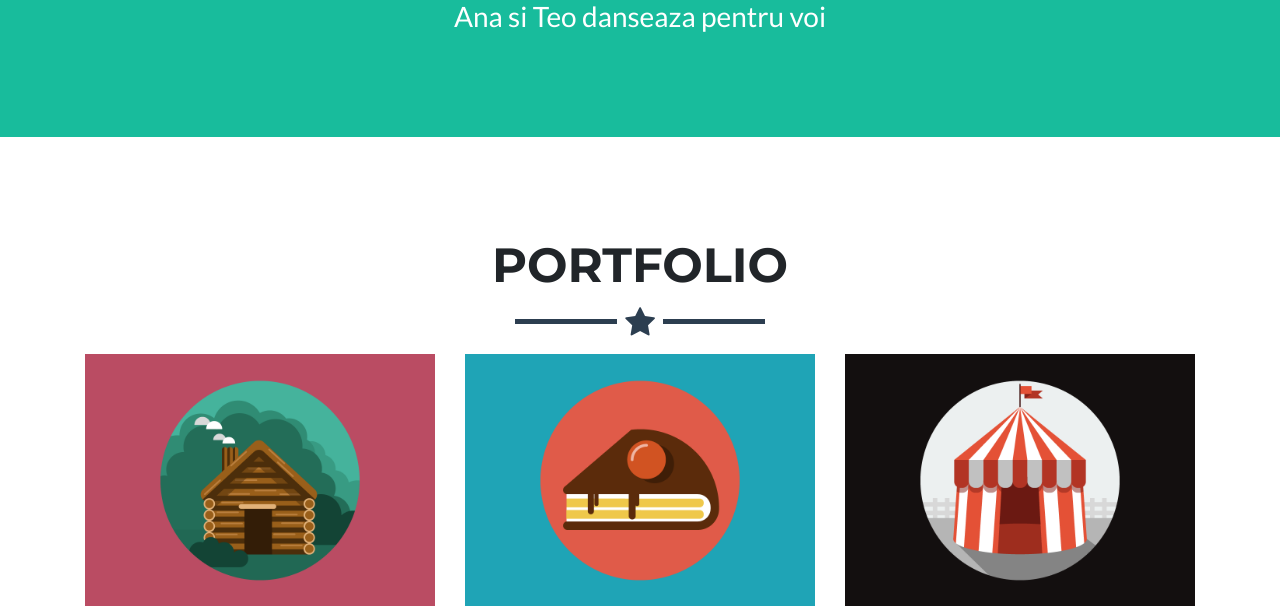
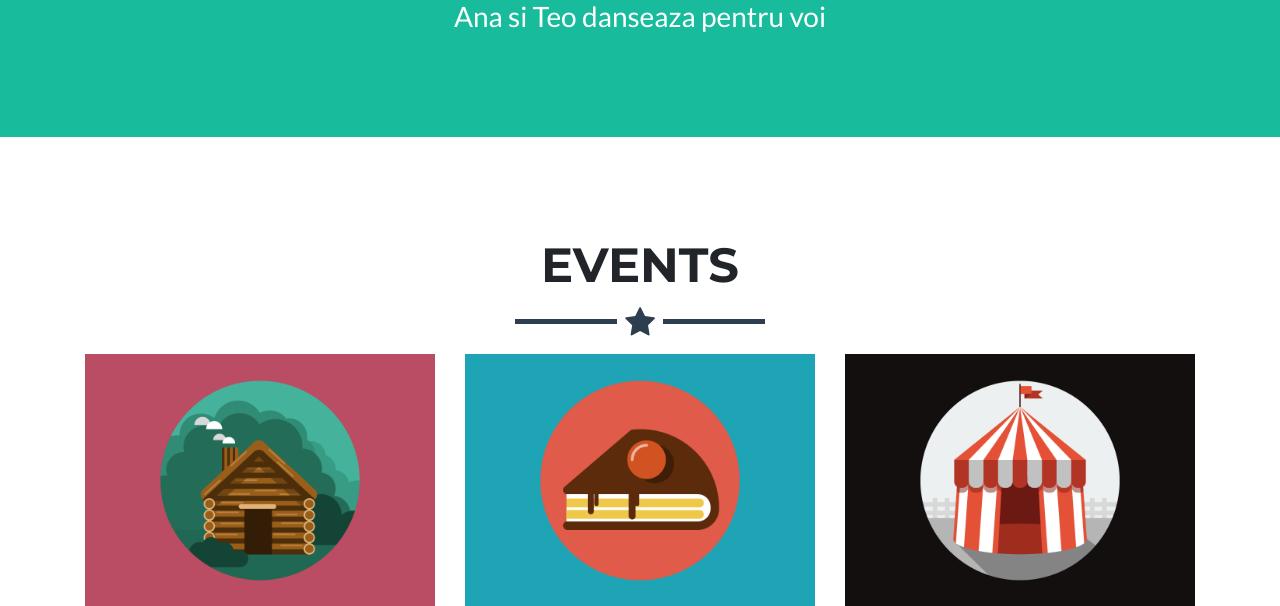
Before and after one commit to BarenSindToll/ProjectVolundeer, a Python web app: template design/templates/startbootstrap-freelancer-gh-pages/startbootstrap-freelancer-gh-pages/index.html in a window 1280 px wide. Shown: the part 1184-1790 px from the top of the page. Run offline with Jinja, Linux system fonts and the light colour scheme; the template is opened without the code that fills it, so the values that code supplies are empty; some libraries are stand-ins or nearby versions.

Commit message:
nistegunoaie

```diff
--- /dev/null
+++ b/design/templates/startbootstrap-freelancer-gh-pages/startbootstrap-freelancer-gh-pages/css/main.css
@@ -0,0 +1,6 @@
+body {
+background-color: white;
+}
+header {
+background-color: white;
+}
--- a/design/templates/startbootstrap-freelancer-gh-pages/startbootstrap-freelancer-gh-pages/index.html
+++ b/design/templates/startbootstrap-freelancer-gh-pages/startbootstrap-freelancer-gh-pages/index.html
@@ -18,7 +18,7 @@
     <link href="https://fonts.googleapis.com/css?family=Montserrat:400,700" rel="stylesheet" type="text/css">
     <link href="https://fonts.googleapis.com/css?family=Lato:400,700,400italic,700italic" rel="stylesheet" type="text/css">
 
-    <!-- Custom styles for this template -->
+    <link href="css/main.css" rel="stylesheet">
     <link href="css/freelancer.min.css" rel="stylesheet">
 
   </head>
@@ -64,7 +64,7 @@
     <!-- Portfolio Grid Section -->
     <section id="portfolio">
       <div class="container">
-        <h2 class="text-center">Portfolio</h2>
+        <h2 class="text-center">Events</h2>
         <hr class="star-primary">
         <div class="row">
           <div class="col-sm-4 portfolio-item">
```
